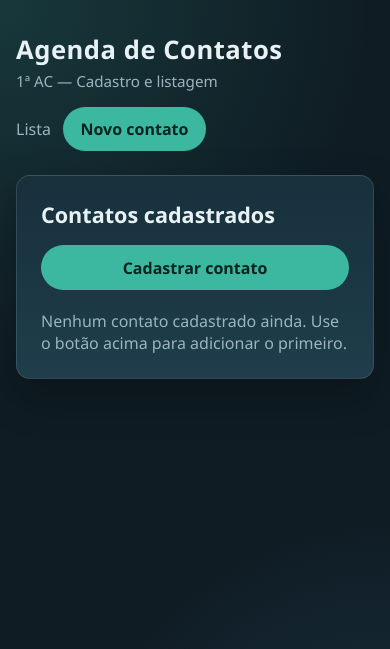
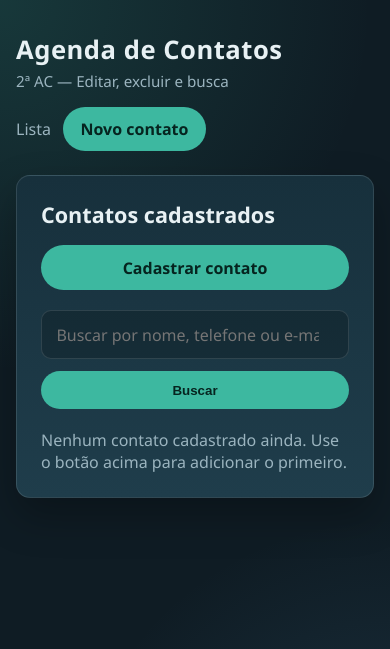
Before and after one commit to DouglasDomotor/Impacta_Agenda_Contatos, a Django app: page / in a window 390 px wide. Shown: the top 649 px of the page. Run offline with Django 5.2, Linux system fonts and the light colour scheme; data that the repository does not hold is empty.

Commit message:
Add search, edit, and delete for the 2nd AC contact flow.
Co-authored-by: Cursor <cursoragent@cursor.com>

```diff
--- a/contatos/urls.py
+++ b/contatos/urls.py
@@ -5,4 +5,6 @@ from . import views
 urlpatterns = [
     path("", views.lista_contatos, name="lista_contatos"),
     path("novo/", views.novo_contato, name="novo_contato"),
+    path("<int:pk>/editar/", views.editar_contato, name="editar_contato"),
+    path("<int:pk>/excluir/", views.excluir_contato, name="excluir_contato"),
 ]
--- a/contatos/views.py
+++ b/contatos/views.py
@@ -1,13 +1,19 @@
-from django.shortcuts import redirect, render
 from django.contrib import messages
+from django.db.models import Q
+from django.shortcuts import get_object_or_404, redirect, render
 
 from .forms import ContatoForm
 from .models import Contato
 
 
 def lista_contatos(request):
+    q = request.GET.get("q", "").strip()
     contatos = Contato.objects.all()
-    return render(request, "contatos/lista.html", {"contatos": contatos})
+    if q:
+        contatos = contatos.filter(
+            Q(nome__icontains=q) | Q(telefone__icontains=q) | Q(email__icontains=q)
+        )
+    return render(request, "contatos/lista.html", {"contatos": contatos, "q": q})
 
 
 def novo_contato(request):
@@ -21,3 +27,29 @@ def novo_contato(request):
         form = ContatoForm()
 
     return render(request, "contatos/novo.html", {"form": form})
+
+
+def editar_contato(request, pk):
+    contato = get_object_or_404(Contato, pk=pk)
+    if request.method == "POST":
+        form = ContatoForm(request.POST, instance=contato)
+        if form.is_valid():
+            form.save()
+            messages.success(request, "Contato atualizado com sucesso.")
+            return redirect("lista_contatos")
+    else:
+        form = ContatoForm(instance=contato)
+
+    return render(
+        request, "contatos/editar.html", {"form": form, "contato": contato}
+    )
+
+
+def excluir_contato(request, pk):
+    contato = get_object_or_404(Contato, pk=pk)
+    if request.method == "POST":
+        contato.delete()
+        messages.success(request, "Contato excluído com sucesso.")
+        return redirect("lista_contatos")
+
+    return render(request, "contatos/excluir.html", {"contato": contato})
--- a/static/css/style.css
+++ b/static/css/style.css
@@ -118,6 +118,42 @@ body {
   background: var(--accent-dark);
 }
 
+.btn-small {
+  padding: 0.4rem 0.75rem;
+  font-size: 0.85rem;
+}
+
+.btn-danger {
+  background: var(--danger);
+  color: #2a1010;
+}
+
+.btn-danger:hover {
+  background: #d15d5d;
+}
+
+.search {
+  display: flex;
+  align-items: center;
+  gap: 0.75rem;
+  margin-bottom: 1.25rem;
+}
+
+.search .input {
+  flex: 1;
+}
+
+.row-actions {
+  display: flex;
+  gap: 0.4rem;
+  white-space: nowrap;
+}
+
+.confirm-text {
+  margin: 0 0 1.25rem;
+  line-height: 1.5;
+}
+
 .table {
   width: 100%;
   border-collapse: collapse;
@@ -212,7 +248,8 @@ body {
 @media (max-width: 700px) {
   .header,
   .panel-head,
-  .actions {
+  .actions,
+  .search {
     flex-direction: column;
     align-items: stretch;
   }
--- a/templates/base.html
+++ b/templates/base.html
@@ -12,7 +12,7 @@
     <header class="header">
       <div>
         <p class="brand">Agenda de Contatos</p>
-        <p class="subtitle">1ª AC — Cadastro e listagem</p>
+        <p class="subtitle">2ª AC — Editar, excluir e busca</p>
       </div>
       <nav class="nav">
         <a href="{% url 'lista_contatos' %}">Lista</a>
--- a/templates/contatos/lista.html
+++ b/templates/contatos/lista.html
@@ -9,6 +9,21 @@
     <a class="btn" href="{% url 'novo_contato' %}">Cadastrar contato</a>
   </div>
 
+  <form class="search" method="get" action="{% url 'lista_contatos' %}">
+    <input
+      class="input"
+      type="search"
+      name="q"
+      value="{{ q }}"
+      placeholder="Buscar por nome, telefone ou e-mail"
+      aria-label="Buscar contatos"
+    >
+    <button type="submit" class="btn">Buscar</button>
+    {% if q %}
+      <a class="link" href="{% url 'lista_contatos' %}">Limpar</a>
+    {% endif %}
+  </form>
+
   {% if contatos %}
     <table class="table">
       <thead>
@@ -17,6 +32,7 @@
           <th>Telefone</th>
           <th>E-mail</th>
           <th>Criado em</th>
+          <th>Ações</th>
         </tr>
       </thead>
       <tbody>
@@ -26,10 +42,16 @@
             <td>{{ contato.telefone }}</td>
             <td>{{ contato.email }}</td>
             <td>{{ contato.criado_em|date:"d/m/Y H:i" }}</td>
+            <td class="row-actions">
+              <a class="btn btn-small" href="{% url 'editar_contato' contato.pk %}">Editar</a>
+              <a class="btn btn-small btn-danger" href="{% url 'excluir_contato' contato.pk %}">Excluir</a>
+            </td>
           </tr>
         {% endfor %}
       </tbody>
     </table>
+  {% elif q %}
+    <p class="empty">Nenhum contato encontrado para “{{ q }}”.</p>
   {% else %}
     <p class="empty">Nenhum contato cadastrado ainda. Use o botão acima para adicionar o primeiro.</p>
   {% endif %}
```
Also changed, not shown: contatos/tests.py (+48 -1 lines), templates/contatos/editar.html (added, +30 -0 lines), templates/contatos/excluir.html (added, +21 -0 lines).
